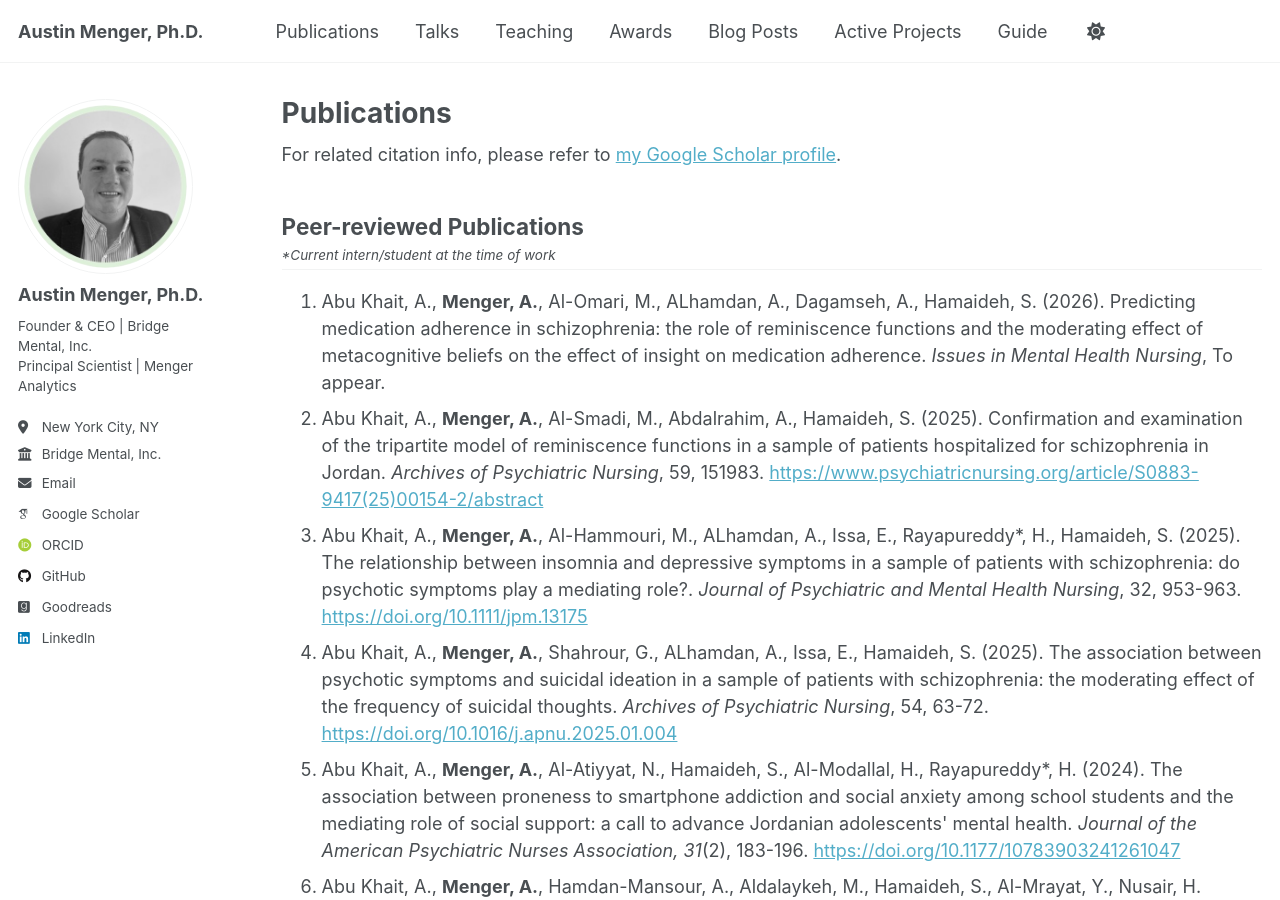
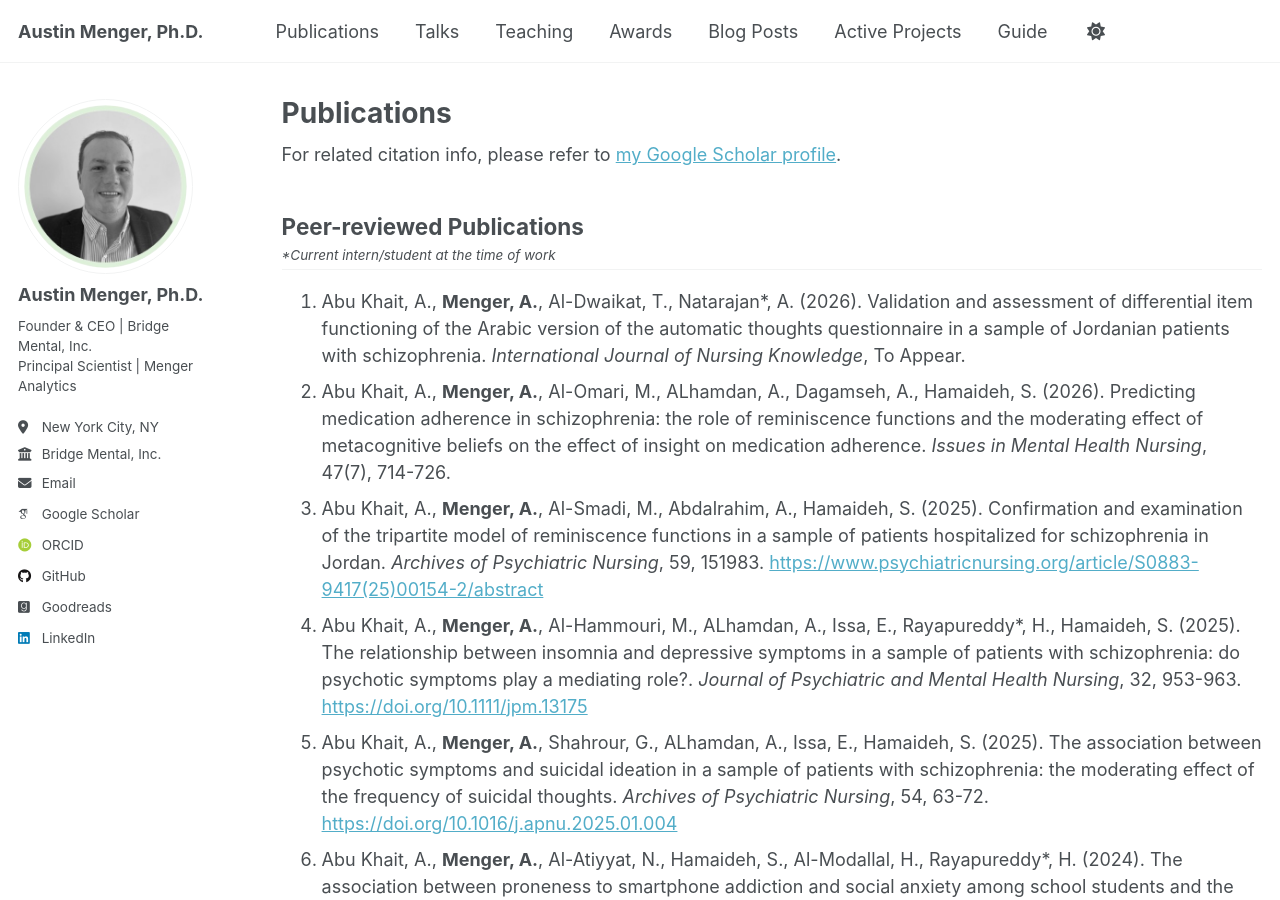
Before and after one commit to austinmenger/austinmenger.github.io, a Jekyll site: the page built from _pages/publications.html, in a window 1280 px wide and 900 px high. Built offline with Jekyll 4.4.1, drawn with Linux system fonts in a browser that asks for light colours; some web fonts are replaced.

Commit message:
Update publications.html

```diff
--- a/_pages/publications.html
+++ b/_pages/publications.html
@@ -20,7 +20,8 @@ author_profile: true
 <hr style="margin-top: 0.2em;" />
 
 <ol>
-  <li>Abu Khait, A., <strong> Menger, A.</strong>, Al-Omari, M., ALhamdan, A., Dagamseh, A., Hamaideh, S. (2026). Predicting medication adherence in schizophrenia: the role of reminiscence functions and the moderating effect of metacognitive beliefs on the effect of insight on medication adherence.<em> Issues in Mental Health Nursing</em>, To appear.</li>
+  <li>Abu Khait, A., <strong> Menger, A.</strong>, Al-Dwaikat, T., Natarajan*, A. (2026). Validation and assessment of differential item functioning of the Arabic version of the automatic thoughts questionnaire in a sample of Jordanian patients with schizophrenia.<em> International Journal of Nursing Knowledge</em>, To Appear.</li>
+  <li>Abu Khait, A., <strong> Menger, A.</strong>, Al-Omari, M., ALhamdan, A., Dagamseh, A., Hamaideh, S. (2026). Predicting medication adherence in schizophrenia: the role of reminiscence functions and the moderating effect of metacognitive beliefs on the effect of insight on medication adherence.<em> Issues in Mental Health Nursing</em>, 47(7), 714-726.</li>
   <li>Abu Khait, A., <strong> Menger, A.</strong>, Al-Smadi, M., Abdalrahim, A., Hamaideh, S. (2025). Confirmation and examination of the tripartite model of reminiscence functions in a sample of patients hospitalized for schizophrenia in Jordan.<em> Archives of Psychiatric Nursing</em>, 59, 151983. <a href="https://www.psychiatricnursing.org/article/S0883-9417(25)00154-2/abstract">https://www.psychiatricnursing.org/article/S0883-9417(25)00154-2/abstract</a></li>
   <li>Abu Khait, A., <strong> Menger, A.</strong>, Al-Hammouri, M., ALhamdan, A., Issa, E., Rayapureddy*, H., Hamaideh, S. (2025). The relationship between insomnia and depressive symptoms in a sample of patients with schizophrenia: do psychotic symptoms play a mediating role?.<em> Journal of Psychiatric and Mental Health Nursing</em>, 32, 953-963. <a href="https://doi.org/10.1111/jpm.13175">https://doi.org/10.1111/jpm.13175</a> </li>
   <li>Abu Khait, A., <strong> Menger, A.</strong>, Shahrour, G., ALhamdan, A., Issa, E., Hamaideh, S. (2025). The association between psychotic symptoms and suicidal ideation in a sample of patients with schizophrenia: the moderating effect of the frequency of suicidal thoughts.<em> Archives of Psychiatric Nursing</em>, 54, 63-72. <a href="https://doi.org/10.1016/j.apnu.2025.01.004">https://doi.org/10.1016/j.apnu.2025.01.004</a></li>
```
